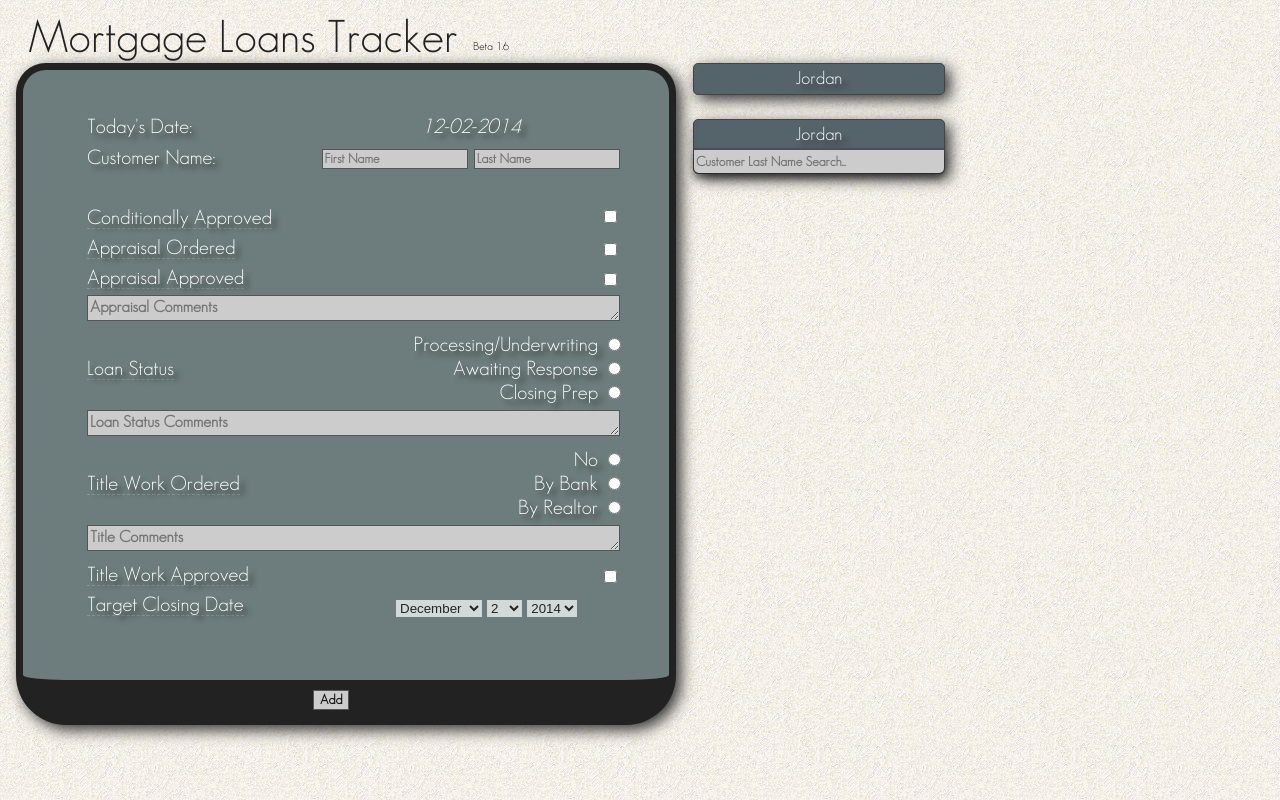
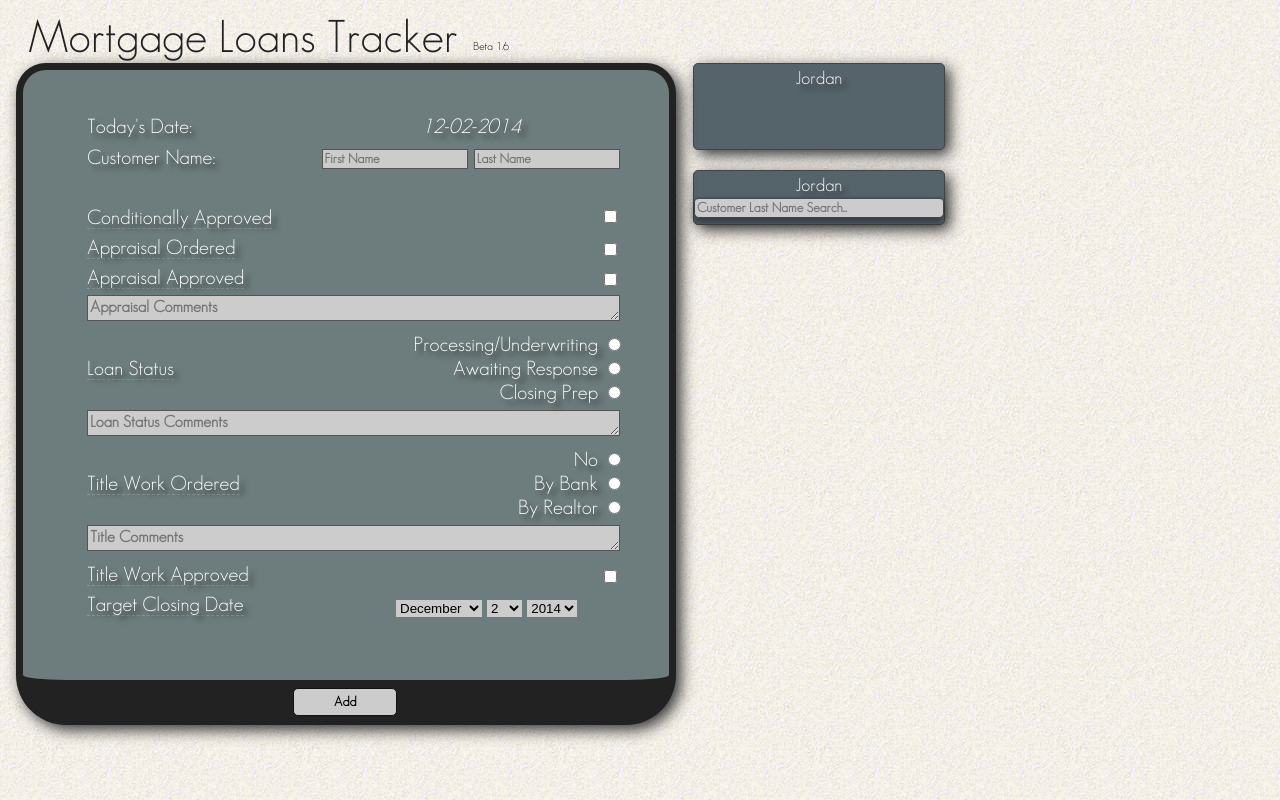
Before and after one commit to Jmac217/MLT, a PHP site: page / in a window 1280 px wide. Run offline with PHP 8.4, Linux system fonts and the light colour scheme.

Commit message:
fixing structure of dropdowns

```diff
--- a/css/minimal.css
+++ b/css/minimal.css
@@ -9,14 +9,13 @@ a{cursor:pointer;}
 .dropdown_box{border-style:none;border:solid 1px #333;color:black;text-align:left;-moz-box-sizing:border-box;-webkit-box-sizing:border-box;-ms-box-sizing:border-box;box-sizing:border-box;box-shadow:5px 5px 15px #333;}
 .bordered{border-style:none;border-top:solid 0.5px #333;text-align:center;-moz-box-sizing:border-box;-webkit-box-sizing:border-box;-ms-box-sizing:border-box;box-sizing:border-box;}
 .bezzle{border-bottom-left-radius:10px;border-bottom-right-radius:10px;behavior:url(js/PIE.htc);}
-input{border-style:none;border:solid 1px #333;color:#333;text-align:left;-moz-box-sizing:border-box;-webkit-box-sizing:border-box;-ms-box-sizing:border-box;box-sizing:border-box;color:#000;font-weight:bold;font-family:geosans;}
 input[type='text']{width:100%;}
-input[type='button']{color:#111;}input[type='button']:hover{cursor:pointer;color:#ddd;background-color:#6d7d7d;}
+input[type='button']{color:#000;border-style:none;border:solid 1px #111;border-radius:5px;padding:5px 40px;margin:-2.5px -20px;text-align:center;-moz-box-sizing:border-box;-webkit-box-sizing:border-box;-ms-box-sizing:border-box;box-sizing:border-box;}input[type='button']:hover{cursor:pointer;color:#CCC;background-color:#2e393f;}
 input[type='checkbox']{border:none;}
 input[type='radio']{border:none;}
-input{background-color:#CCC;opacity:1;border:solid 1px #555;}
-textarea{background-color:#CCC;opacity:1;border-style:none;border:solid 1px #555;height:20px;width:527px;max-height:60px;min-height:20px;max-width:527px;min-width:527px;color:#000;font-weight:bold;font-family:geosans;font-size:16px;text-align:left;}
-select{background-color:#FFF;opacity:.7;border-style:none;}
+input{border-style:none;color:#000;background-color:#CCC;border:solid 1px #555;text-align:left;-moz-box-sizing:border-box;-webkit-box-sizing:border-box;-ms-box-sizing:border-box;box-sizing:border-box;font-weight:bold;font-family:geosans;}
+textarea{background-color:#CCC;border-style:none;border:solid 1px #555;height:20px;width:527px;max-height:60px;min-height:20px;max-width:527px;min-width:527px;color:#000;font-weight:bold;font-family:geosans;font-size:16px;text-align:left;}
+select{background-color:#CCC;border-style:none;}
 td{border:solid 1px transparent;font-family:geosans;}
 
 /* focus testing => textarea:hover{text-align:left;color:#000;}*/
@@ -55,12 +54,12 @@ td{border:solid 1px transparent;font-family:geosans;}
 #user_setting{height:32px;}
 #customer_selection{height:53px;}
 
-.drop_container{position:relative;width:100%;font-size:18px;text-align:center;color:white;background-color:#55636b;border-radius:5px;behavior:url('js/PIE.htc');border:solid 1px #444;}
-	.drop_search{position:absolute;top:28px;left:0px;height:25px;width:100%;border-radius:0 0 5px 5px;border:none;border-top:solid 2px #44525a;/*border-bottom:solid 2px #25333b;*/box-shadow:0px 5px 7px rgba(0,0,0,.4);behavior:url(js/PIE.htc);overflow:hidden;}
-	.drop_title{display:block;top:0px;padding-top:4px;left:0px;height:30px;width:100%;}
-	.drop_list{visibility:hidden;}
-		.drop_item{display:block;padding-top:8px;height:40px;width:100%;color:#DDD;border-bottom:solid 1px #2d3d3d;}
-		.drop_item:hover{display:block;padding-top:8px;height:40px;width:100%;color:#DDD;border-bottom:solid 1px #2d3d3d;background-color:rgba(255, 255, 255, .2);}
+.drop_container{position:relative;width:100%;font-size:18px;margin-bottom:20px;text-align:center;color:white;background-color:#55636b;border-radius:5px;behavior:url('js/PIE.htc');border:solid 1px #444;}
+	.drop_search{position:relative;left:0px;/*height:25px;*/width:100%;border-radius:inherit;border:inherit;border-top:solid 2px #44525a;/*border-bottom:solid 2px #25333b;*/box-shadow:0px 5px 7px rgba(0,0,0,.4);behavior:url(js/PIE.htc);overflow:hidden;}
+	.drop_title{display:block;position:relative;padding-top:4px;left:0px;/*height:30px;*/width:100%;}
+	.drop_list{position:relative;visibility:hidden;}
+		.drop_item{display:block;padding-top:8px;/*height:40px;*/width:100%;color:#DDD;border-top:solid 1px #2d3d3d;}
+		.drop_item:hover{display:block;padding-top:8px;width:100%;color:#DDD;border-top:solid 1px #2d3d3d;background-color:rgba(255, 255, 255, .2);}
 
 
 
@@ -111,8 +110,8 @@ td{border:solid 1px transparent;font-family:geosans;}
 .button{}
 #request_alert{position:absolute;top:45px;height:25px;left:0px;width:100%;background-color:#222;opacity:0;visibility:hidden;border-radius:5px 5px 5px 5px;border:solid 1px black;behavior:url(js/PIE.htc);}
 #send_request{position:absolute;top:10px;left:290px;visibility:visible;}
-#print_preview{position:absolute;top:10px;left:330px;visibility:hidden;}
-#update_request{position:absolute;top:10px;left:290px;visibility:hidden;}
-#cancel_update{position:absolute;top:10px;left:330px;visibility:hidden;}
+#print_preview{position:absolute;top:10px;left:410px;visibility:hidden;}
+#update_request{position:absolute;top:10px;left:282px;visibility:hidden;}
+#cancel_update{position:absolute;top:10px;left:153px;visibility:hidden;}
 
 #footer{position:absolute;left:0px;bottom:-35px;width:100%;height:35px;visibility:visible;}
--- a/index.php
+++ b/index.php
@@ -29,16 +29,13 @@
 	<body>
 <div id='slider_column'>
 		<div id='user_settings' class='drop_container shadow'>
-			<div class='drop_title block'>
+			<div class='drop_title block'></div>
+			<div class='drop_list'></div>
+		</div>
+		<div id='customer_selection' class='drop_container shadow'>
+				<div class='drop_title block'></div>
+				<input class='drop_search' type='text' placeholder='Customer Last Name Search...'/>
 				<div class='drop_list'></div>
-			</div>
-		</div>
-		<br/>
-		<div id='customer_selection' class='drop_container shadow'>
-			<input class='drop_search' type='text' placeholder='Customer Last Name Search...'/>
-			<div class='drop_title block'>
-				<div class='drop_list'></div>
-			</div>
 		</div>
 
 		<!-- customer dropdown for JS -->
--- a/js/dropdown.js
+++ b/js/dropdown.js
@@ -60,23 +60,78 @@ $.ajax({
 });
 */
 
+var drop_containers_heights = new Array;
+$('.drop_container').each(function(){
+	drop_containers_heights.push($(this).height());
+});
+//alert($('.drop_container')[0]);
 $('.drop_container').click(function(){
+	//alert($(this).index());
+	var this_height = drop_containers_heights[$(this).index()];
+	var new_height = (this_height+110)+'px';
+	//alert(this_height);
 	$(this)
-			.animate({'height':'110px'})
-			.children('.drop_title').children('.drop_list')
+		.animate({'height':new_height})
+		.children('.drop_list')
 		.css({'visibility':'visible'})
 		.mouseleave(function(){
 			$(this)
 				.css({'visibility':'hidden'})
-					.parent().parent().animate({'height':'32px'});
+				.parent().animate({'height':this_height});
 		});
 });
+
+var user='jordan',
+		pass='123456';
+
+$.ajax({
+	type:'post',
+	url:'php/login.php',
+	data:{"user":user,"pass":pass},
+	success:function(data){
+		// alert(data);
+	}
+});
+
+$.getJSON('json/users.json', function(json){
+		var users = json.users[0];
+		var username = Object.keys(users);
+		var admin = users[username].admin;
+		$('.drop_title').prepend(username);
+		$.each(users[username], function(key, val){
+			switch(key) {
+				case 'password':
+					$('.drop_list').append("<a class='drop_item block'>Password</a>");
+				break;
+				case 'admin':
+					if(val=='true'){
+						$('.drop_list').append("<a class='drop_item block'>Admin</a>");
+					}
+				break;
+				default: alert('Case is out of scope!');break;
+			}
+		});
+		/*
+		if (username !== null && admin !== null){
+			$.getJSON('json/user_settings.json', function(user_settings){
+				$.each(user_settings, function(key, value){
+					// alert(key+', '+value);
+					if(admin == 'true'){
+						debug('admin == true');
+					}
+				});
+			});
+		}
+		*/
+	});
+
 
 
 
 
 // Dropdown
 // =======
+/*
 $("#dropdown_extend").click(function(){
 	$("#customer_drop").animate({"height":"540px"},400);
 	$(this).css({'visibility':'hidden'});
@@ -221,6 +276,8 @@ $('.customer').click(function(){
 		set_session($first.text(), $last.text());
 	});
 });
+*/
+/*
 $('#customer_search').click(function(){
 	$("#dropdown").animate({"height":"620px"},200);
 }).bind('keypress', function(e){
@@ -237,7 +294,8 @@ $('#customer_search').click(function(){
 		});
 	}
 });
-
+*/
+/*
 $(".remove").hover(function(){
 		$(this).css({'background-image':'url("res/x_red.png")'});
 }).mouseout(function(){
@@ -256,3 +314,4 @@ $(".remove").hover(function(){
 		}
 	});
 });
+*/
--- a/js/index.js
+++ b/js/index.js
@@ -36,38 +36,7 @@ $(document).ready(function(){
 	$('#title_work_approved_day').val(day);
 	$('#title_work_approved_year').val(year);
 
-	$.getJSON('json/users.json', function(json){
-		/*** global session var `user` ***/
-		var users = json.users[0];
-		var username = Object.keys(users);
-		var admin = users[username].admin;
-		$('.drop_title').prepend(username);
-		$.each(users[username], function(key, val){
-			switch(key) {
-				case 'password':
-					$('.drop_list').append("<a class='drop_item block'>Password</a>");
-				break;
-				case 'admin':
-					if(val=='true'){
-						$('.drop_list').append("<a class='drop_item block'>Admin</a>");
-					}
-				break;
-				default: alert('Case is out of scope!');break;
-			}
-		});
-		/*
-		if (username !== null && admin !== null){
-			$.getJSON('json/user_settings.json', function(user_settings){
-				$.each(user_settings, function(key, value){
-					// alert(key+', '+value);
-					if(admin == 'true'){
-						debug('admin == true');
-					}
-				});
-			});
-		}
-		*/
-	});
+
 	/*
 	function date_selection(id, title){
 		// this should take a json template!
--- /dev/null
+++ b/php/login.php
@@ -0,0 +1,7 @@
+<?php
+
+
+echo $_POST['user'].' | '. $_POST['pass'];
+
+
+?>
```
Also changed, not shown: 1 other file. Lines whose indentation alone changed are shown as unchanged.
